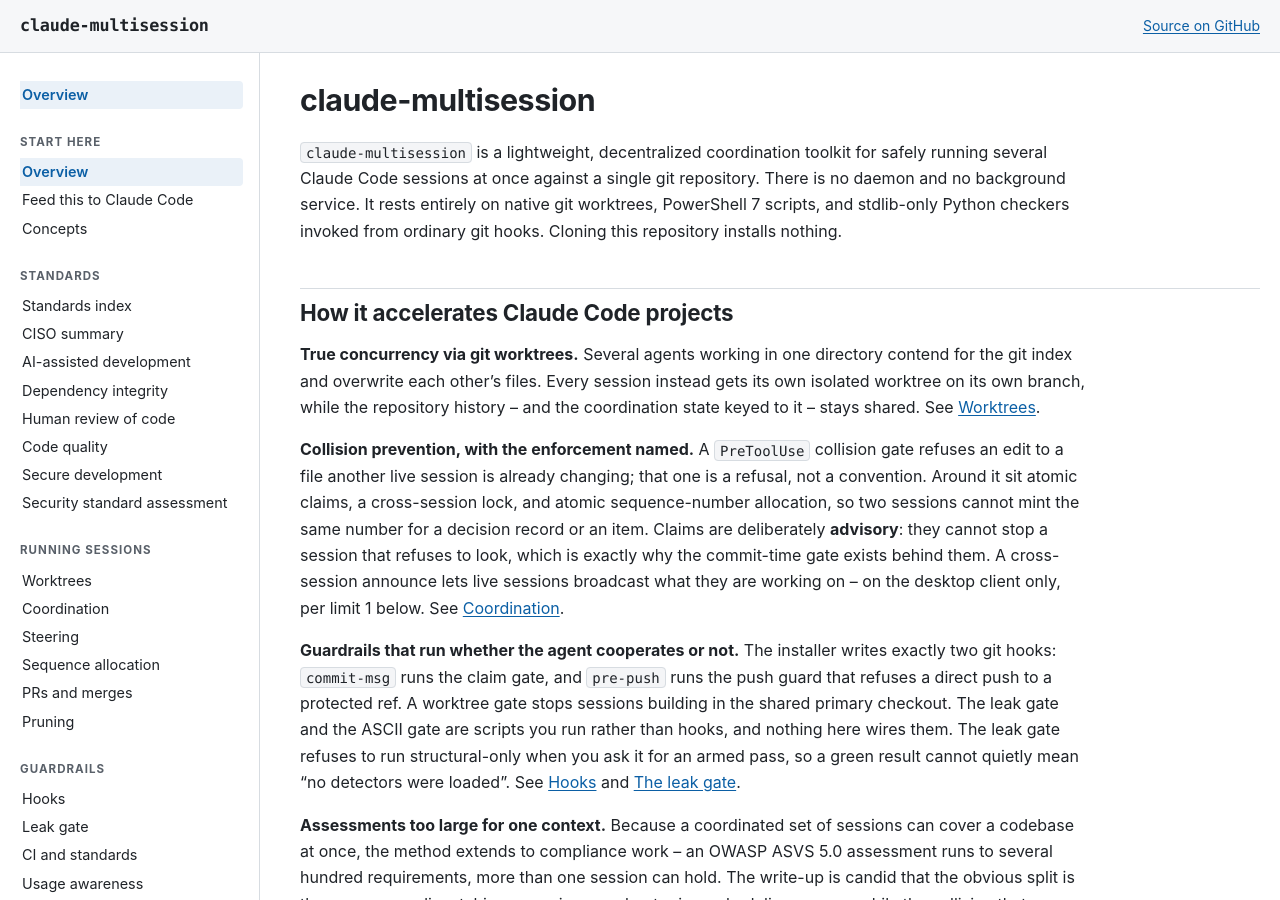
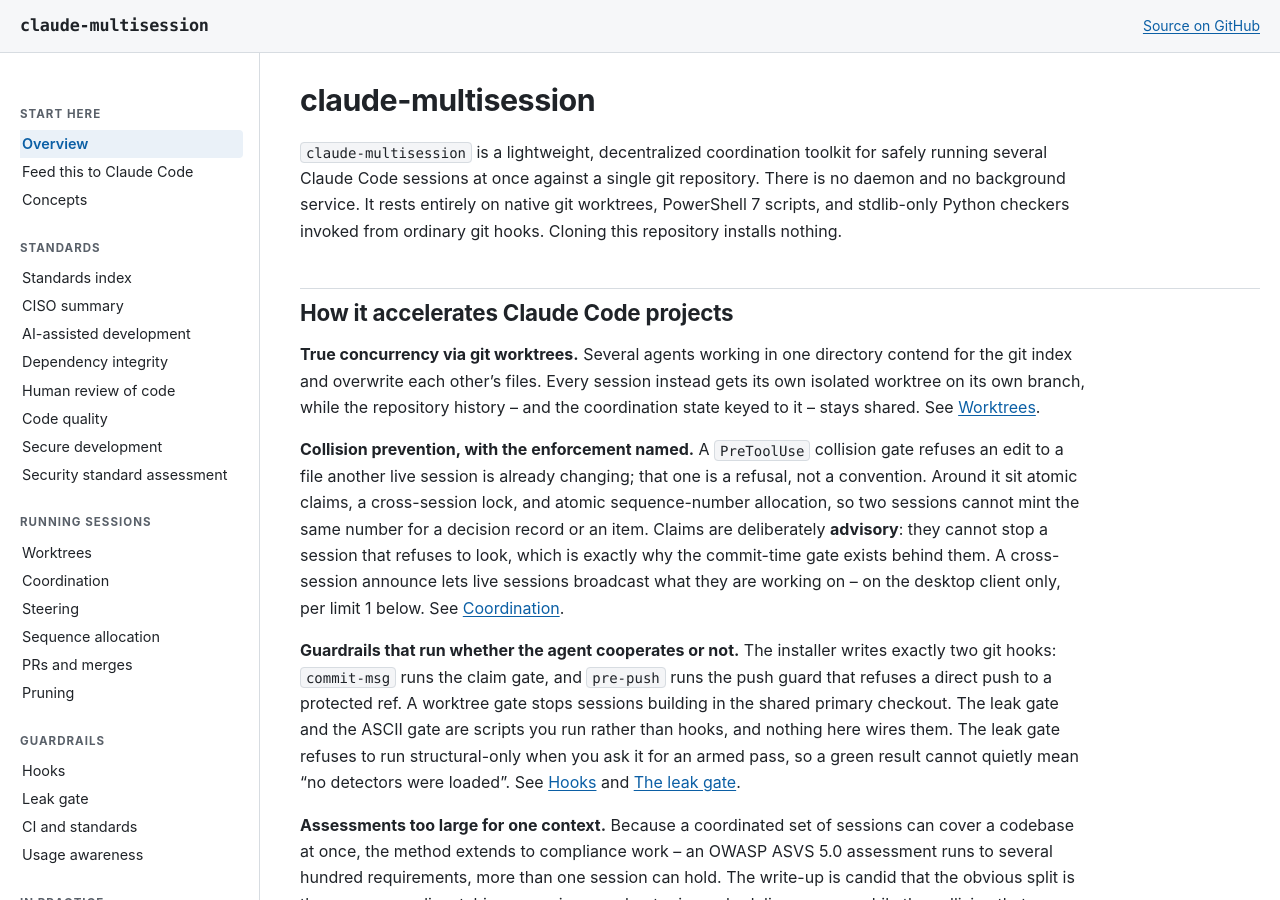
Before and after one commit to wshallwshall/claude-multisession, a Jekyll site: the page built from docs/index.md, in a window 1280 px wide and 900 px high. Built offline with Jekyll 4.4.1, drawn with Linux system fonts in a browser that asks for light colours.

Commit message:
docs: one Overview link in the sidebar, not two
The layout carried a hardcoded Overview link in its own list above the first
group, from before the landing page had a nav entry. Adding Overview to the
Start here group left both rendering, so the sidebar showed it twice -- once
above START HERE and once inside it.

Removed the layout's copy, because the owner asked for Overview under Start
here specifically. _data/nav.yml is now the single source for every sidebar
entry, which is also what the file's own header comment claims it is.

I misread this when confirming the last change: I reported the first Overview as
the header's brand link. It was not -- the brand link is the site title in the
header bar, and both Overviews were in the nav.

Verified: check-ascii clean, 35 tests pass.

```diff
--- a/docs/_layouts/default.html
+++ b/docs/_layouts/default.html
@@ -30,16 +30,11 @@
 
     <div class="layout">
       <nav class="site-nav" aria-label="Documentation">
-        <ul class="nav-list">
-          <li>
-            {%- if page.url == '/' %}
-            <a class="nav-link is-current" href="{{ site.baseurl }}/" aria-current="page">Overview</a>
-            {%- else %}
-            <a class="nav-link" href="{{ site.baseurl }}/">Overview</a>
-            {%- endif %}
-          </li>
-        </ul>
-
+        {%- comment %}
+          The landing page used to be linked from a standalone list here, above the first group.
+          It is now the first item of the "Start here" group in _data/nav.yml, where a reader looks
+          for it -- and having both rendered "Overview" twice in the sidebar.
+        {%- endcomment %}
         {%- for group in site.data.nav %}
         {%- assign group_id = 'nav-group-' | append: forloop.index %}
         <p class="nav-heading" id="{{ group_id }}">{{ group.group }}</p>
```
